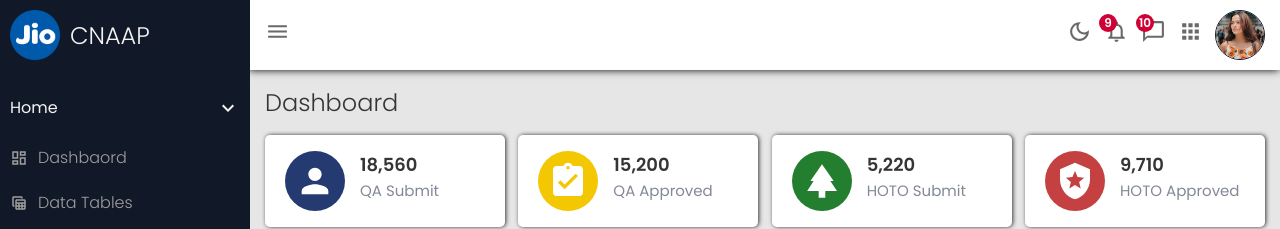
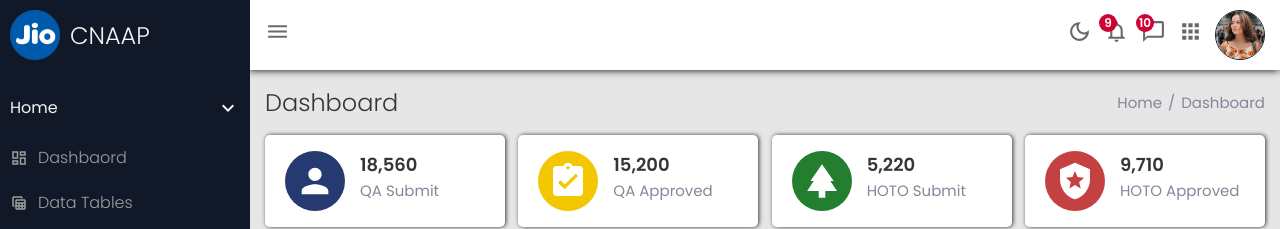
Before and after one commit to mahendra008/reactjs-admin-panel, a React (Create React App) app: page / in a window 1280 px wide. Shown: the top 229 px of the page. Built offline with nearby package versions, Linux system fonts and the light colour scheme.

Commit message:
breadcrumbs added

```diff
--- a/src/Pages/Dashboard/Dashboard.jsx
+++ b/src/Pages/Dashboard/Dashboard.jsx
@@ -4,7 +4,12 @@
 const Dashboard = () => {
     return (
       <div className="dashboard">
-        <h1>Dashboard</h1>
+        <div className="title">
+          <h1>Dashboard</h1>
+          <span>
+            Home / Dashboard
+          </span>
+        </div>
 
         <div className="dashcard">
           <CounterWidget name='qa_submit' />
--- a/src/Pages/Dashboard/Dashboard.scss
+++ b/src/Pages/Dashboard/Dashboard.scss
@@ -1,10 +1,18 @@
 .dashboard{
     color: #353535;
 
-    h1{
-        font-size: 24px;
+    .title{
         padding: 15px;
-        font-weight: 300;
+        display: flex;
+        justify-content: space-between;
+        align-items: center;
+        h1{
+            font-size: 24px;
+            font-weight: 300;
+        }
+        span{
+            word-spacing: 2px;
+        }
     }
 
     .dashcard{
```
Also changed, not shown: src/components/CounterWidget/CounterWidget.jsx (line endings or trailing spaces).
